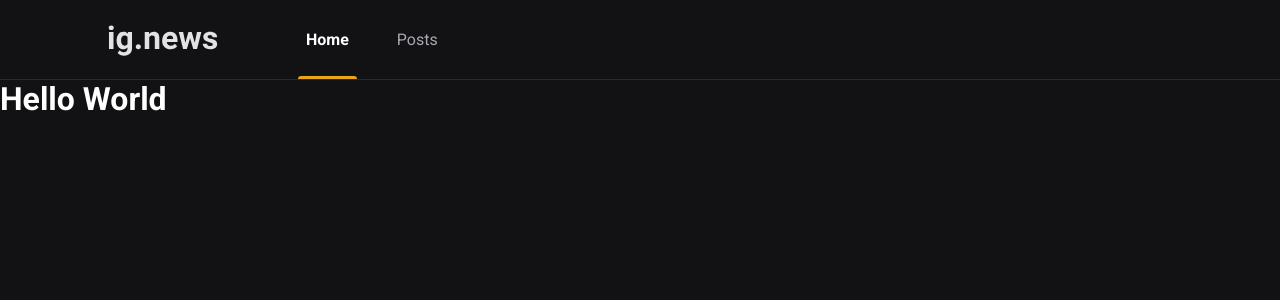
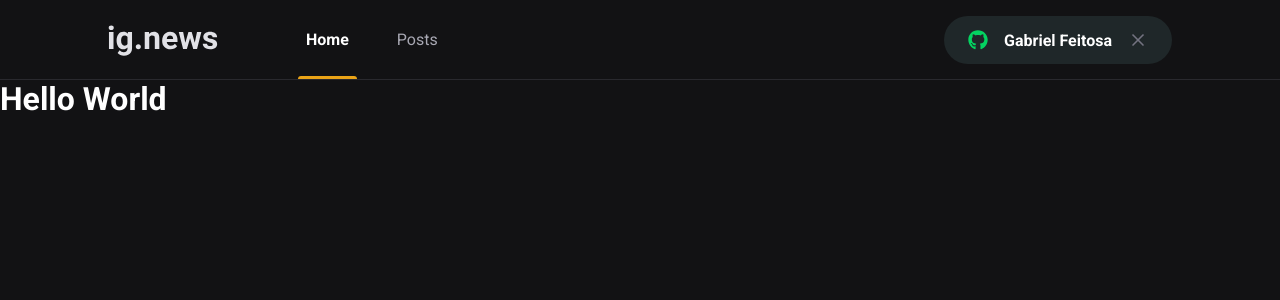
Before and after one commit to br-gabriel/ignews, a Next.js app: page / in a window 1280 px wide. Shown: the top 300 px of the page. Built offline with nearby package versions, Linux system fonts and the light colour scheme.

Commit message:
signInButton component added

```diff
--- a/package.json
+++ b/package.json
@@ -12,6 +12,7 @@
     "next": "12.1.4",
     "react": "18.0.0",
     "react-dom": "18.0.0",
+    "react-icons": "^4.3.1",
     "sass": "^1.49.11"
   },
   "devDependencies": {
--- a/src/components/Header/index.tsx
+++ b/src/components/Header/index.tsx
@@ -1,3 +1,4 @@
+import { SignInButton } from '../SignInButton';
 import styles from './styles.module.scss';
 
 export function Header() {
@@ -9,6 +10,8 @@
                     <a className={styles.active} href="#">Home</a>
                     <a href="#">Posts</a>
                 </nav>
+
+                <SignInButton />
             </div>
         </header>
     );
--- a/src/components/Header/styles.module.scss
+++ b/src/components/Header/styles.module.scss
@@ -51,4 +51,8 @@
             }
         }
     }
+
+    button {
+        margin-left: auto;
+    }
 }
--- /dev/null
+++ b/src/components/SignInButton/index.tsx
@@ -0,0 +1,27 @@
+import { FaGithub } from 'react-icons/fa'
+import { FiX } from 'react-icons/fi'
+
+import styles from './styles.module.scss'
+
+export function SignInButton() {
+    const isUserLoggedIn = true;
+
+    return isUserLoggedIn ? (
+        <button
+        type="button"
+        className={styles.signInButton}
+        >
+            <FaGithub color='#04d361' />
+            Gabriel Feitosa
+            <FiX color='#737380' className={styles.closeIcon}/>
+        </button>
+    ) : (
+        <button
+        type="button"
+        className={styles.signInButton}
+        >
+            <FaGithub color='#eba417' />
+            Sign in with Github
+        </button>
+    );
+}
--- /dev/null
+++ b/src/components/SignInButton/styles.module.scss
@@ -0,0 +1,33 @@
+.signInButton {
+    height: 3rem;
+    border-radius: 3rem;
+    background: var(--gray-850);
+    border: 0;
+    padding: 0 1.5rem;
+
+    display: flex;
+    align-items: center;
+    justify-content: center;
+
+    color: var(--white);
+    font-weight: bold;
+
+    svg {
+        width: 20px;
+        height: 20px;
+    }
+
+    svg:first-child {
+        margin-right: 1rem;
+    }
+
+    svg.closeIcon {
+        margin-left: 1rem;
+    }
+
+    transition: filter .2s;
+
+    &:hover {
+        filter: brightness(0.8);
+    }
+}
--- a/src/styles/global.scss
+++ b/src/styles/global.scss
@@ -9,6 +9,7 @@
     --gray-100: #e1e1e6;
     --gray-300: #a8a8b3;
     --gray-800: #29292e;
+    --gray-850: #1f2729;
     --gray-900: #121214;
 
     --cyan-500: #61dafb;
```
Also changed, not shown: 1 other file (tests, documents, lock files or other folders).
